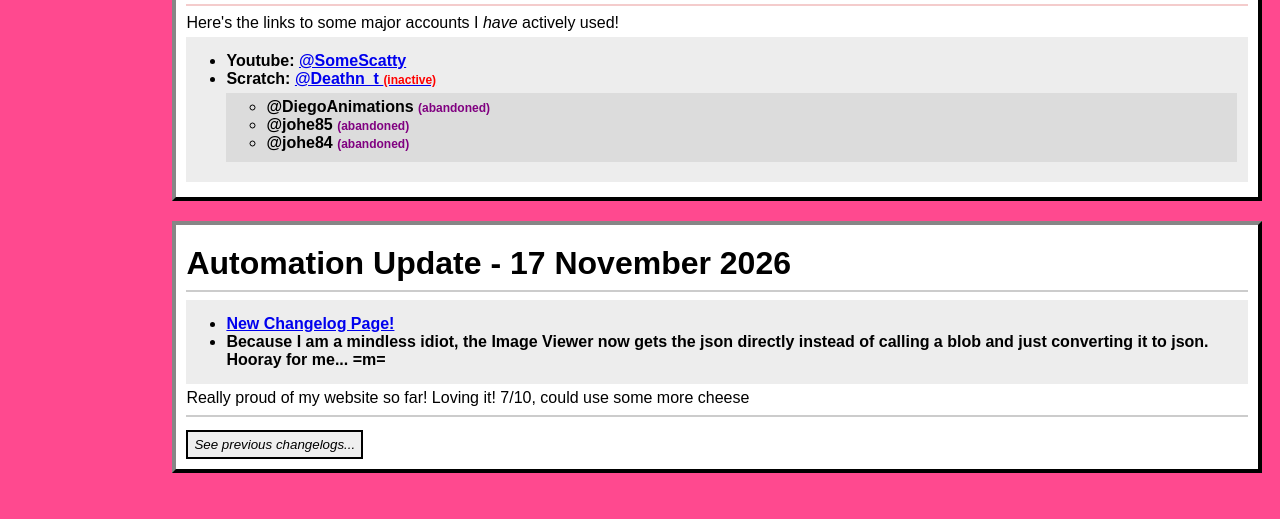
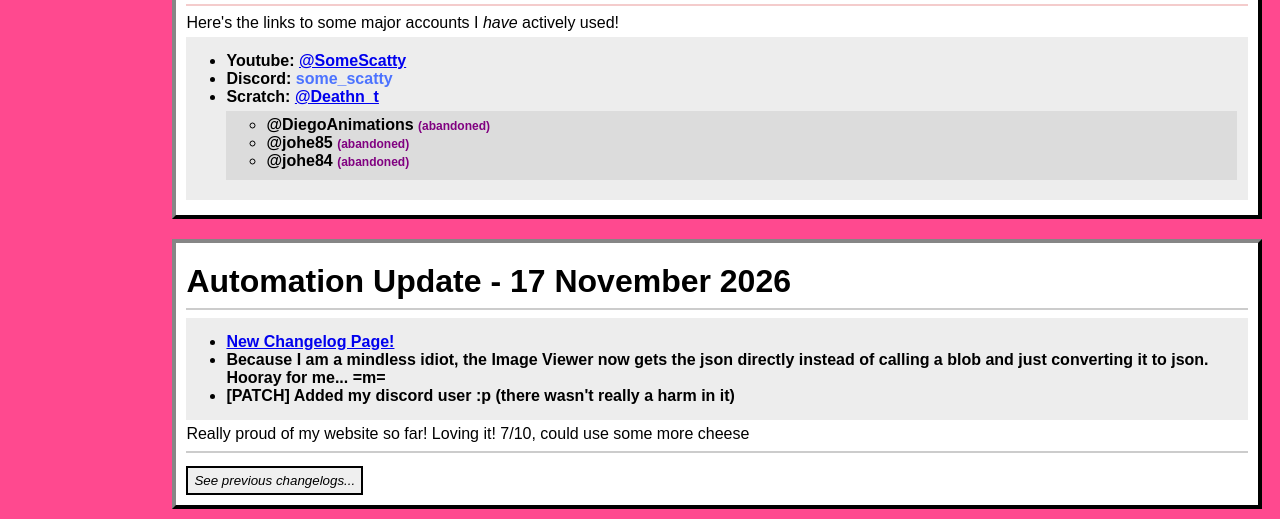
Before and after one commit to someScatty/scatty-website, a plain HTML site: page index.html in a window 1280 px wide. Shown: the part 509-1028 px from the top of the page. Before the commit the page ends 992 px from the top, so only its background shows below. Drawn offline with Linux system fonts and the light colour scheme.

Commit message:
account patch

```diff
--- a/code/changelogs.json
+++ b/code/changelogs.json
@@ -2,7 +2,7 @@
     "changelogs": [{
         "name": "Automation Update",
         "date": "17 November 2026",
-        "realHTML": "<ul><li><a href='./changelog.html'>New Changelog Page!</a></li><li>Because I am a mindless idiot, the Image Viewer now gets the json directly instead of calling a blob and just converting it to json. Hooray for me... =m=</li></ul>",
+        "realHTML": "<ul><li><a href='./changelog.html'>New Changelog Page!</a></li><li>Because I am a mindless idiot, the Image Viewer now gets the json directly instead of calling a blob and just converting it to json. Hooray for me... =m=</li><li>[PATCH] Added my discord user :p (there wasn't really a harm in it)</li></ul>",
         "notes": "Really proud of my website so far! Loving it! 7/10, could use some more cheese"
     },{
         "name": "First Update (Image Viewer)",
--- a/index.html
+++ b/index.html
@@ -47,8 +47,9 @@
             </p>
             <ul>
                 <li>Youtube: <a href="https://www.youtube.com/channel/UCTo5E6_J6rfCu3P_usRxI-Q">@SomeScatty</a></li>
+                <li>Discord: <text style="color: rgb(76, 115, 255);">some_scatty</text></li>
                 <li>Scratch:
-                    <a href="https://scratch.mit.edu/users/Deathn_t/">@Deathn_t <text style="color: red; font-size: 75%;">(inactive)</text></a>
+                    <a href="https://scratch.mit.edu/users/Deathn_t/">@Deathn_t</a>
                     <ul style="padding-top: 5px; padding-bottom: 10px;">
                         <li>@DiegoAnimations <text style="color: purple; font-size: 75%;">(abandoned)</text></li>
                         <li>@johe85 <text style="color: purple; font-size: 75%;">(abandoned)</text></li>
```
